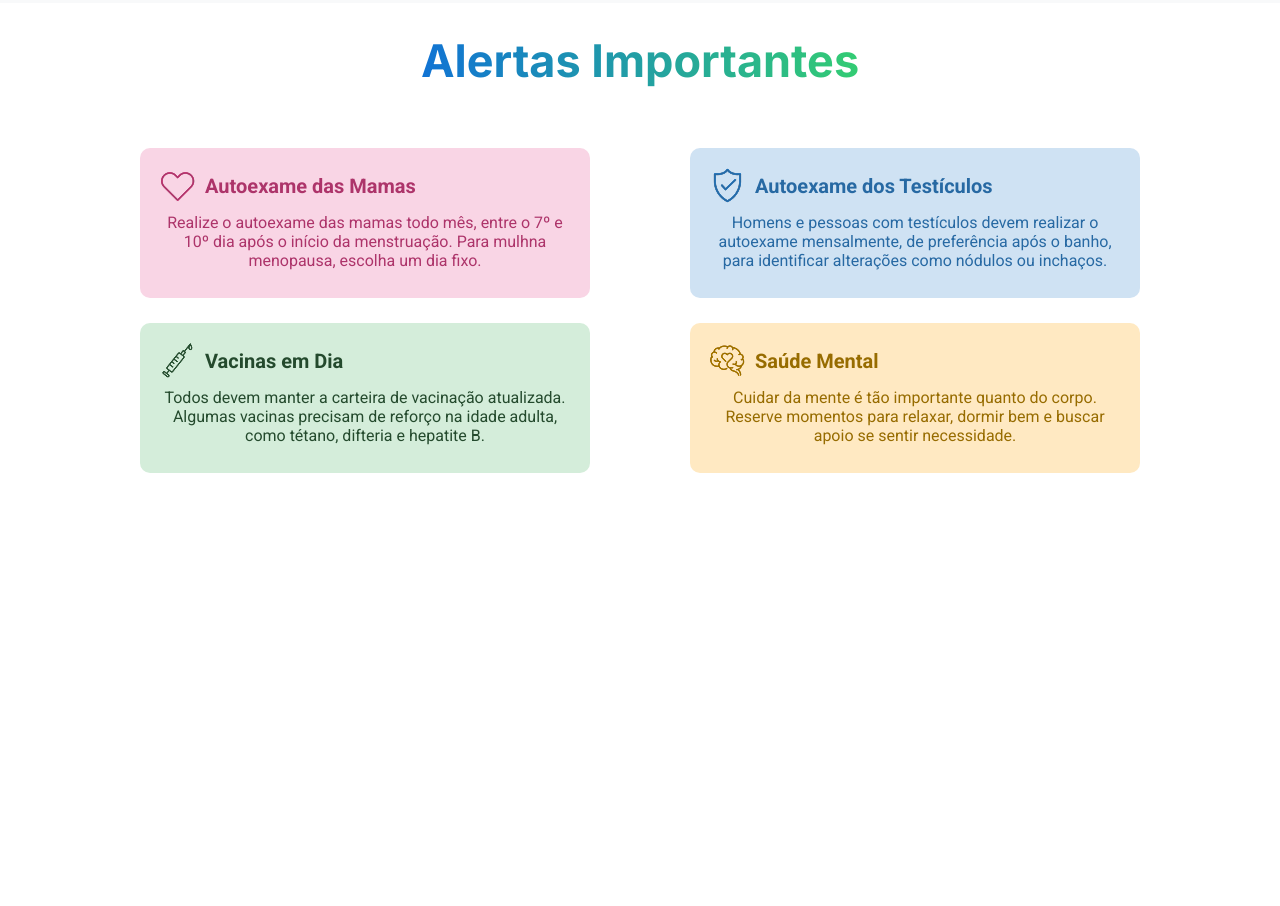
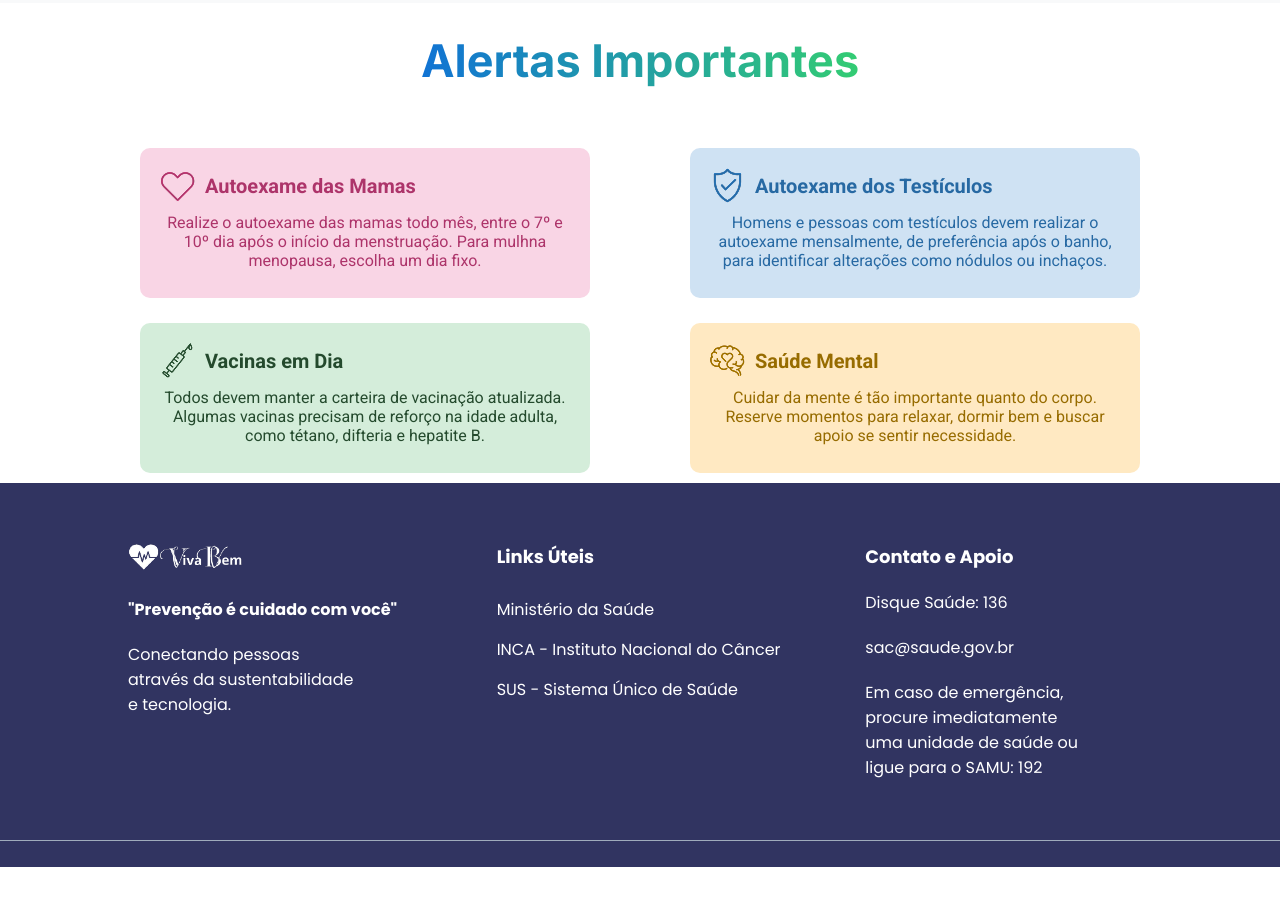
Before and after one commit to Hossomii/viva-bem-vnw, a plain HTML site: page index.html in a window 1280 px wide. Shown: the part 3362-4268 px from the top of the page. Before the commit the page ends 3925 px from the top, so only its background shows below. Drawn offline with Linux system fonts and the light colour scheme.

Commit message:
feat: footer finalizado desktop

```diff
--- a/index.html
+++ b/index.html
@@ -9,12 +9,15 @@
 </head>
 
 <body>
-  <header>
+
+  <!-- HEADER -->
+
+  <header id="header">
     <div class="box-links-header">
       <img src="./img/LogoVivaBem.png" alt="Logo Viva Bem">
       <nav>
-        <a href="#">Prevenção Masculina</a>
-        <a href="#">Prevenção Feminina</a>
+        <a href="#cards-homem-section">Prevenção Masculina</a>
+        <a href="#cards-mulher-section">Prevenção Feminina</a>
       </nav>
     </div>
     <section class="box-banner-header">
@@ -29,6 +32,8 @@
     </section>
   </header>
   <main>
+
+    <!-- SEÇÃO INFORMATIVA -->
 
     <section class="first-main-section">
       <div class="texts-main-section">
@@ -59,7 +64,7 @@
 
     <!-- SEÇÃO CARDS PREVENÇÃO FEMININA -->
 
-    <section class="cards-mulher-section">
+    <section id="cards-mulher-section">
       <h2>Prevenção Feminina</h2>
       <div class="container-cards-mulher">
         <article class="cards-mulher">
@@ -125,7 +130,7 @@
 
     <!-- SEÇÃO CARDS PREVENÇÃO MASCULINA -->
 
-    <section class="cards-homem-section">
+    <section id="cards-homem-section">
       <h2>Prevenção Masculina</h2>
       <div class="container-homem-section">
         <article class="cards-homem">
@@ -215,7 +220,6 @@
             como tétano, difteria e hepatite B.</p>
         </article>
 
-
         <article class="card-alert4">
           <div class="flex-alertas-text">
             <img src="./img/icons/iconCerebro.png">
@@ -229,6 +233,39 @@
     </section>
 
   </main>
+
+  <footer>
+    <div class="footer-texts-container">
+      <article>
+        <a href="#header"><img src="./img/LogoVivaBem.png"></a>
+        <h3>"Prevenção é cuidado com você"</h3>
+        <p>Conectando pessoas através da sustentabilidade e tecnologia.</p>
+      </article>
+
+      <article>
+        <h2>Links Úteis</h2>
+        <nav>
+          <ul>
+            <li><a href="https://www.gov.br/saude/pt-br" target="_blank">Ministério da Saúde</a></li>
+            <li><a href="https://www.gov.br/inca/pt-br" target="_blank">INCA - Instituto Nacional do Câncer</a></li>
+            <li><a href="https://www.gov.br/saude/pt-br/sus" target="_blank">SUS - Sistema Único de Saúde</a></li>
+          </ul>
+        </nav>
+      </article>
+
+      <article>
+        <h2>Contato e Apoio</h2>
+        <h5>Disque Saúde: 136</h5>
+        <h5>sac@saude.gov.br</h5>
+        <p class="article-footer-3">Em caso de emergência, procure imediatamente uma unidade de saúde ou ligue para o
+          SAMU: 192</p>
+      </article>
+    </div>
+    <div class="footer-copyright">
+      <p>&copy; 2025 Agenda de Saúde Preventiva. Informações baseadas em diretrizes médicas nacionais e internacionais
+      </p>
+    </div>
+  </footer>
 </body>
 
 </html>
--- a/style.scss
+++ b/style.scss
@@ -1,5 +1,6 @@
 @import url('https://fonts.googleapis.com/css2?family=Roboto:ital,wght@0,100..900;1,100..900&display=swap');
 @import url('https://fonts.googleapis.com/css2?family=Inter:ital,opsz,wght@0,14..32,100..900;1,14..32,100..900&display=swap');
+@import url('https://fonts.googleapis.com/css2?family=Poppins:wght@400;700&display=swap');
 
 @mixin flex ($align, $justify) {
   display: flex;
@@ -108,6 +109,12 @@ header {
     border-radius: 10px;
     color: white;
     font-size: 1rem;
+    transition: 0.2s;
+    cursor: pointer;
+  }
+
+  .btn-header-agendar:hover {
+    background-color: #33CC73;
   }
 
   .btn-header-saiba-mais {
@@ -117,6 +124,13 @@ header {
     border-radius: 10px;
     color: #1173D4;
     font-size: 1rem;
+    transition: 0.2s;
+    cursor: pointer;
+  }
+
+  .btn-header-saiba-mais:hover {
+    background-color: #1173D4;
+    color: white;
   }
 }
 
@@ -194,7 +208,7 @@ header {
   }
 }
 
-.cards-mulher-section {
+#cards-mulher-section {
   background-color: #FDEFEF;
   min-height: 100vh;
   display: flex;
@@ -274,7 +288,7 @@ header {
 // SEÇÃO PREVENÇÃO MASCULINA
 
 
-.cards-homem-section {
+#cards-homem-section {
   background-color: #F8F9FA;
   min-height: 100vh;
   display: flex;
@@ -354,7 +368,7 @@ header {
   display: flex;
   flex-direction: column;
   align-items: center;
-  height: 70vh;
+  height: 60vh;
 
   h2 {
     padding: 30px 0 60px 0;
@@ -425,6 +439,96 @@ header {
 
 .card-alert4 {
   @include cor-cards-alert(#FFE9C2, #976C00, #976C00);
+}
+
+// --- FOOTER ---
+
+footer {
+  background-color: #313461;
+  height: 48vh;
+  width: 100%;
+  display: flex;
+  flex-direction: column;
+  align-items: center;
+  justify-content: start;
+  font-family: 'Poppins', sans-serif;
+
+  .footer-texts-container {
+    display: flex;
+    padding: 60px 0;
+    width: 80%;
+    justify-content: space-between;
+    align-items: start;
+
+    article {
+      display: flex;
+      flex-direction: column;
+      gap: 20px;
+      width: 28%;
+
+      img {
+        width: 40%;
+      }
+
+      h3 {
+        font-size: 1rem;
+        color: white;
+        font-weight: 700;
+      }
+
+      p {
+        color: white;
+        font-size: 1rem;
+        font-weight: 400;
+        width: 80%;
+      }
+    }
+
+    h2 {
+      color: white;
+      font-size: 1.125rem;
+    }
+
+    nav {
+      ul {
+        list-style-type: none;
+
+        li {
+          a {
+            text-decoration: none;
+            color: white;
+            line-height: 40px;
+          }
+        }
+      }
+    }
+  }
+}
+
+.footer-texts-container {
+  article {
+    h5 {
+      color: white;
+      font-size: 1rem;
+      font-weight: 400;
+    }
+
+    .article-footer-3 {
+      width: 80%;
+    }
+  }
+}
+
+.footer-copyright {
+  text-align: center;
+  width: 100%;
+  border-top: 1px solid #9FABBC;
+
+  p {
+    padding-top: 40px;
+    font-family: 'Poppins', sans-serif;
+    color: white;
+  }
 }
 
 
```
Also changed, not shown: style.css, 1 other file.
